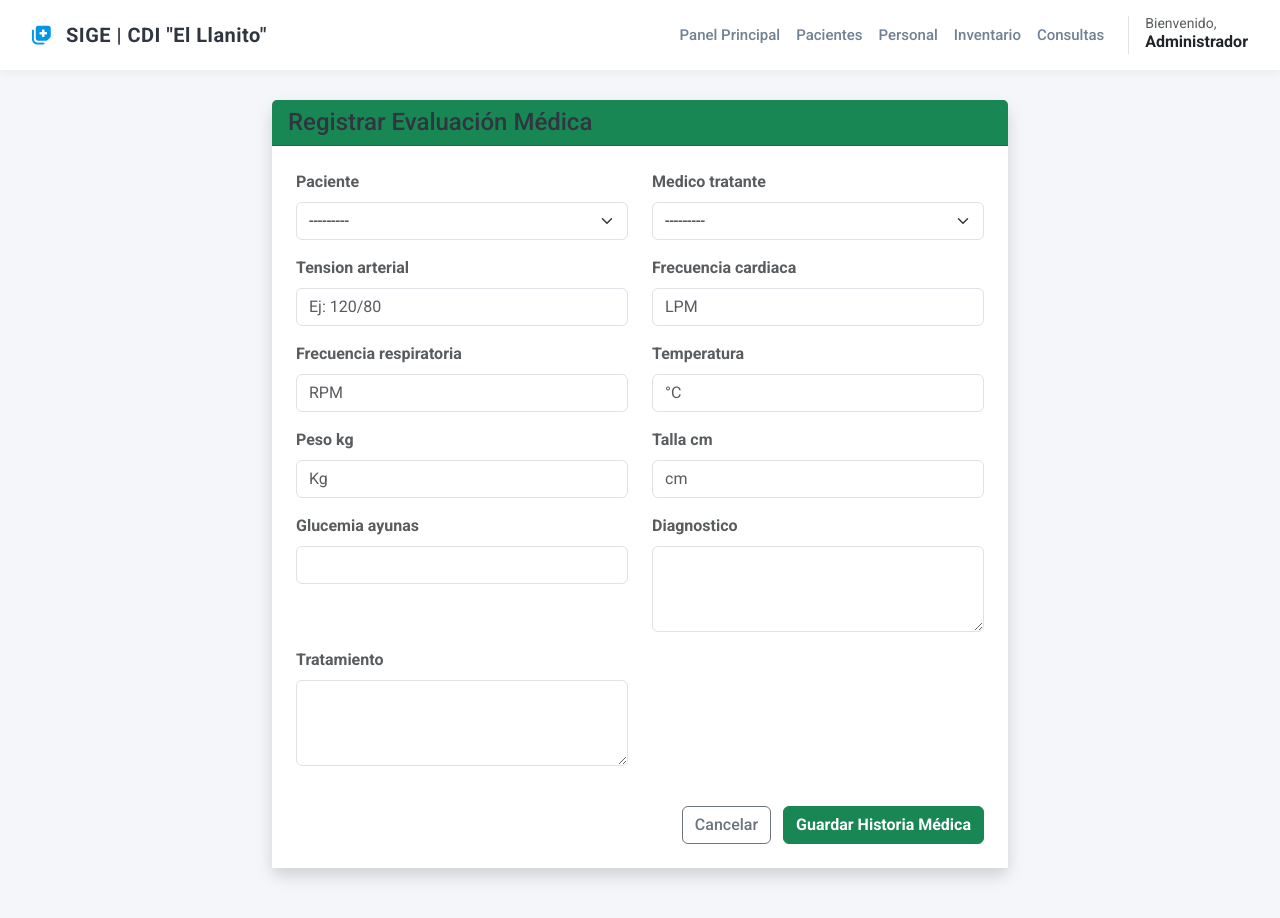
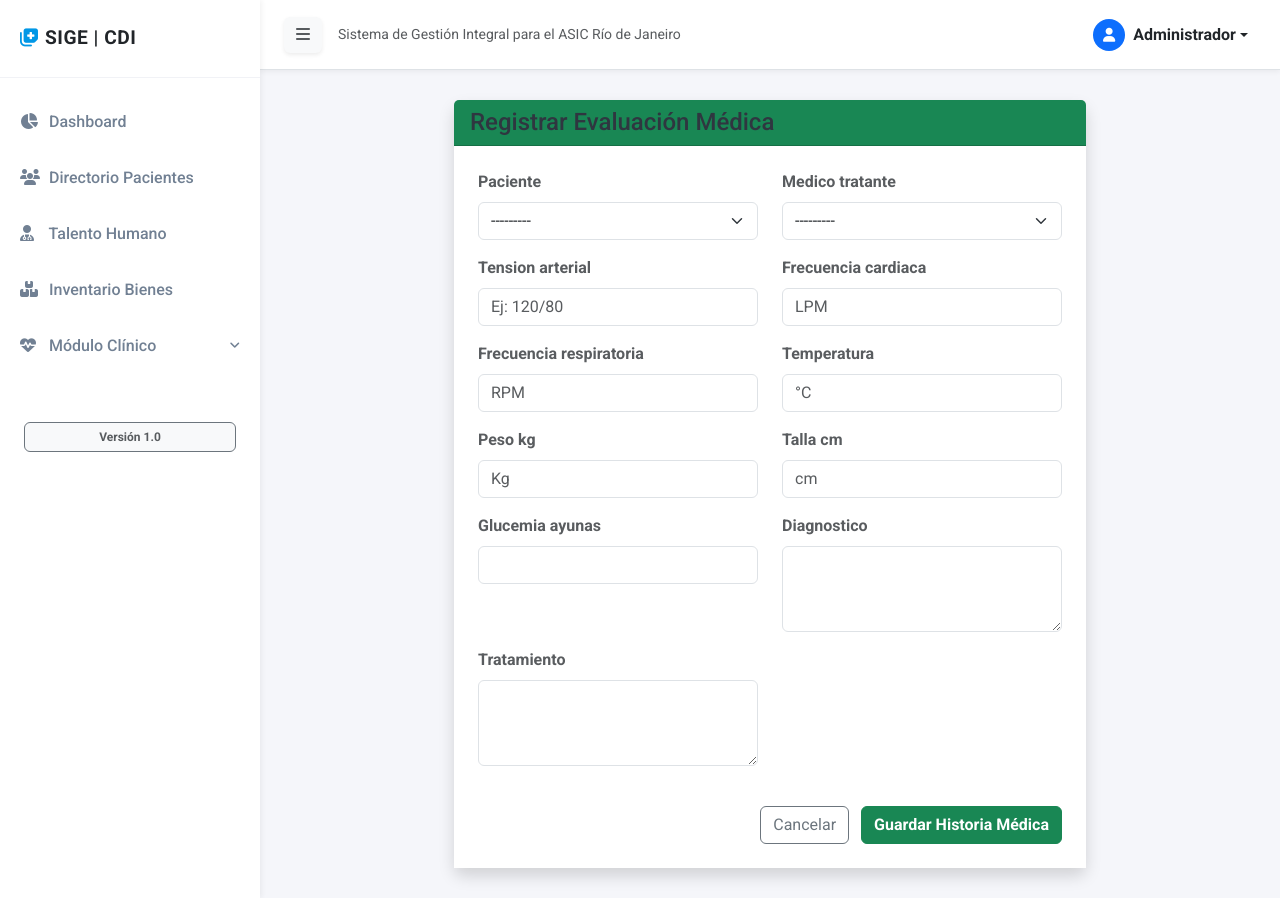
Before and after one commit to yedrueda/djangoPractica, a Django app: page /consultas/nueva/ in a window 1280 px wide. Run offline with Django 5.2, Linux system fonts and the light colour scheme; the visitor is signed in with stand-in values (Sample User, id 1); data that the repository does not hold is empty.

Commit message:
menu lateral agregado

```diff
--- a/gestion_cdi/templates/gestion_cdi/base.html
+++ b/gestion_cdi/templates/gestion_cdi/base.html
@@ -10,86 +10,189 @@
 
     <style>
         :root {
-            --bg-light: #f5f6fa;       /* Fondo general gris muy claro */
-            --text-dark: #2f3640;      /* Texto principal casi negro */
-            --text-muted: #718093;     /* Texto secundario gris */
-
-            /* Colores de acento (los de las tarjetas de tu imagen) */
+            --bg-light: #f5f6fa;
+            --text-dark: #2f3640;
+            --text-muted: #718093;
             --accent-blue: #0097e6;
-            --accent-orange: #e1b12c;
-            --accent-green: #4cd137;
-            --accent-red: #e84118;
+            --sidebar-width: 260px;
         }
 
         body {
             background-color: var(--bg-light);
             color: var(--text-dark);
             font-family: 'Roboto', sans-serif;
+            overflow-x: hidden;
         }
 
-        /* Navbar blanca y limpia */
-        .navbar {
-            background-color: #ffffff !important;
-            box-shadow: 0 2px 10px rgba(0, 0, 0, 0.05);
-            padding: 15px 20px;
+        /* ==========================================
+           ESTILOS DEL CONTENEDOR Y SIDEBAR
+           ========================================== */
+        #wrapper {
+            display: flex;
+            width: 100%;
+            align-items: stretch;
         }
 
-        .navbar-brand {
-            font-weight: 700;
-            color: var(--text-dark) !important;
-            letter-spacing: 0.5px;
-        }
-        .navbar-brand i { color: var(--accent-blue); margin-right: 8px; }
-
-        .nav-link { color: var(--text-muted) !important; font-weight: 500; font-size: 15px; }
-        .nav-link:hover, .nav-link.active { color: var(--accent-blue) !important; }
-
-        /* Estilo de Tarjetas base */
-        .card {
+        #sidebar-wrapper {
+            min-width: var(--sidebar-width);
+            max-width: var(--sidebar-width);
+            min-height: 100vh;
             background-color: #ffffff;
-            border: none;
-            border-radius: 8px; /* Bordes ligeramente redondeados */
-            box-shadow: 0 4px 6px rgba(0, 0, 0, 0.04); /* Sombra suave hacia abajo */
+            box-shadow: 2px 0 5px rgba(0,0,0,0.05);
+            transition: margin 0.25s ease-out;
+            z-index: 1000;
         }
 
-        /* Elementos generales */
+        /* Ocultar sidebar al presionar el botón */
+        body.sb-sidenav-toggled #sidebar-wrapper {
+            margin-left: calc(var(--sidebar-width) * -1);
+        }
+
+        #page-content-wrapper {
+            min-width: 0;
+            width: 100%;
+        }
+
+        /* Estilos de los enlaces del Sidebar */
+        .sidebar-heading {
+            padding: 1.5rem 1.25rem;
+            font-size: 1.2rem;
+            font-weight: 700;
+            letter-spacing: 0.5px;
+            border-bottom: 1px solid #f1f2f6;
+        }
+
+        .list-group-item {
+            border: none;
+            padding: 1rem 1.25rem;
+            color: var(--text-muted);
+            font-weight: 500;
+            transition: all 0.2s;
+        }
+
+        .list-group-item:hover, .list-group-item.active {
+            color: var(--accent-blue);
+            background-color: #f8f9fa;
+            border-left: 4px solid var(--accent-blue);
+        }
+
+        .list-group-item i { width: 25px; }
+
+        /* Submenú desplegable */
+        .collapse-inner { background-color: #f8f9fa; border-radius: 8px; }
+        .collapse-item { color: var(--text-muted); font-size: 0.9rem; transition: color 0.2s; }
+        .collapse-item:hover { color: var(--text-dark); background-color: #eaebf0; }
+
+        /* ==========================================
+           ESTILOS DEL TOPBAR Y CONTENIDO
+           ========================================== */
+        .topbar {
+            background-color: #ffffff;
+            box-shadow: 0 2px 5px rgba(0,0,0,0.05);
+            height: 70px;
+        }
+
+        .content-wrapper { padding: 30px; }
+
+        /* Estilos de las Tarjetas Generales */
+        .card { border: none; border-radius: 8px; box-shadow: 0 4px 6px rgba(0, 0, 0, 0.04); }
         h1, h2, h3, h4, h5 { font-weight: 500; color: var(--text-dark); }
-        .btn { font-weight: 500; border-radius: 6px; }
 
-        /* Modificadores para tablas y contenedores */
-        .content-wrapper { padding-top: 30px; padding-bottom: 50px; }
+        /* Para pantallas de celular */
+        @media (max-width: 768px) {
+            #sidebar-wrapper { margin-left: calc(var(--sidebar-width) * -1); }
+            body.sb-sidenav-toggled #sidebar-wrapper { margin-left: 0; }
+        }
     </style>
 </head>
 <body>
-    <nav class="navbar navbar-expand-lg navbar-light sticky-top">
-        <div class="container-fluid">
-            <a class="navbar-brand" href="{% url 'inicio' %}">
-                <i class="fa-solid fa-notes-medical"></i> SIGE | CDI "El Llanito"
-            </a>
-            <button class="navbar-toggler" type="button" data-bs-toggle="collapse" data-bs-target="#navbarNav">
-                <span class="navbar-toggler-icon"></span>
-            </button>
-            <div class="collapse navbar-collapse" id="navbarNav">
-                <ul class="navbar-nav ms-auto align-items-center">
-                    <li class="nav-item"><a class="nav-link" href="{% url 'inicio' %}">Panel Principal</a></li>
-                    <li class="nav-item"><a class="nav-link" href="{% url 'lista_pacientes' %}">Pacientes</a></li>
-                    <li class="nav-item"><a class="nav-link" href="{% url 'lista_personal' %}">Personal</a></li>
-                    <li class="nav-item"><a class="nav-link" href="{% url 'lista_equipos' %}">Inventario</a></li>
-                    <li class="nav-item"><a class="nav-link" href="{% url 'lista_consultas' %}">Consultas</a></li>
 
-                    <li class="nav-item ms-lg-3 border-start ps-3 d-none d-lg-block">
-                        <span class="text-muted small d-block" style="line-height: 1;">Bienvenido,</span>
-                        <span class="fw-bold text-dark">Administrador</span>
-                    </li>
-                </ul>
+    <div id="wrapper">
+
+        <div id="sidebar-wrapper">
+            <div class="sidebar-heading text-dark">
+                <i class="fa-solid fa-notes-medical" style="color: var(--accent-blue);"></i> SIGE | CDI
+            </div>
+
+            <div class="list-group list-group-flush mt-3">
+                <a class="list-group-item list-group-item-action bg-white" href="{% url 'inicio' %}">
+                    <i class="fa-solid fa-chart-pie"></i> Dashboard
+                </a>
+
+                <a class="list-group-item list-group-item-action bg-white" href="{% url 'lista_pacientes' %}">
+                    <i class="fa-solid fa-users"></i> Directorio Pacientes
+                </a>
+
+                <a class="list-group-item list-group-item-action bg-white" href="{% url 'lista_personal' %}">
+                    <i class="fa-solid fa-user-doctor"></i> Talento Humano
+                </a>
+
+                <a class="list-group-item list-group-item-action bg-white" href="{% url 'lista_equipos' %}">
+                    <i class="fa-solid fa-boxes-stacked"></i> Inventario Bienes
+                </a>
+
+                <a class="list-group-item list-group-item-action bg-white d-flex justify-content-between align-items-center" data-bs-toggle="collapse" href="#collapseSalud" role="button" aria-expanded="false" aria-controls="collapseSalud">
+                    <div><i class="fa-solid fa-heart-pulse"></i> Módulo Clínico</div>
+                    <i class="fa-solid fa-angle-down" style="font-size: 12px; width: auto;"></i>
+                </a>
+                <div class="collapse" id="collapseSalud">
+                    <div class="collapse-inner mx-3 mb-2 py-2">
+                        <a class="collapse-item text-decoration-none d-block py-2 px-3" href="{% url 'lista_consultas' %}">Historial Médico</a>
+                        <a class="collapse-item text-decoration-none d-block py-2 px-3" href="{% url 'crear_consulta' %}">Registrar Signos Vitales</a>
+                    </div>
+                </div>
+
+                <div class="mt-5 px-4 text-center">
+                    <span class="badge bg-light text-muted border border-secondary p-2 w-100">Versión 1.0</span>
+                </div>
             </div>
         </div>
-    </nav>
+        <div id="page-content-wrapper">
 
-    <div class="container content-wrapper">
-        {% block contenido %}{% endblock %}
+            <nav class="navbar navbar-expand-lg navbar-light topbar px-4 border-bottom">
+                <div class="d-flex align-items-center w-100">
+                    <button class="btn btn-light border-0 shadow-sm me-3" id="sidebarToggle">
+                        <i class="fa-solid fa-bars text-muted"></i>
+                    </button>
+
+                    <span class="text-muted small d-none d-md-block">Sistema de Gestión Integral para el ASIC Río de Janeiro</span>
+
+                    <ul class="navbar-nav ms-auto mb-2 mb-lg-0 align-items-center">
+                        <li class="nav-item dropdown">
+                            <a class="nav-link dropdown-toggle text-dark fw-bold d-flex align-items-center" id="navbarDropdown" href="#" role="button" data-bs-toggle="dropdown" aria-haspopup="true" aria-expanded="false">
+                                <div class="bg-primary text-white rounded-circle d-flex justify-content-center align-items-center me-2" style="width: 32px; height: 32px; font-size: 14px;">
+                                    <i class="fa-solid fa-user"></i>
+                                </div>
+                                Administrador
+                            </a>
+                            <div class="dropdown-menu dropdown-menu-end shadow border-0 mt-2" aria-labelledby="navbarDropdown">
+                                <a class="dropdown-item" href="#"><i class="fa-solid fa-gear me-2 text-muted"></i> Configuración</a>
+                                <div class="dropdown-divider"></div>
+                                <a class="dropdown-item text-danger fw-bold" href="#"><i class="fa-solid fa-right-from-bracket me-2"></i> Cerrar Sesión</a>
+                            </div>
+                        </li>
+                    </ul>
+                </div>
+            </nav>
+            <div class="container-fluid content-wrapper">
+                {% block contenido %}{% endblock %}
+            </div>
+
+        </div>
     </div>
 
     <script src="https://cdn.jsdelivr.net/npm/bootstrap@5.3.0/dist/js/bootstrap.bundle.min.js"></script>
+
+    <script>
+        document.addEventListener('DOMContentLoaded', event => {
+            const sidebarToggle = document.body.querySelector('#sidebarToggle');
+            if (sidebarToggle) {
+                sidebarToggle.addEventListener('click', event => {
+                    event.preventDefault();
+                    document.body.classList.toggle('sb-sidenav-toggled');
+                });
+            }
+        });
+    </script>
 </body>
 </html>
```
